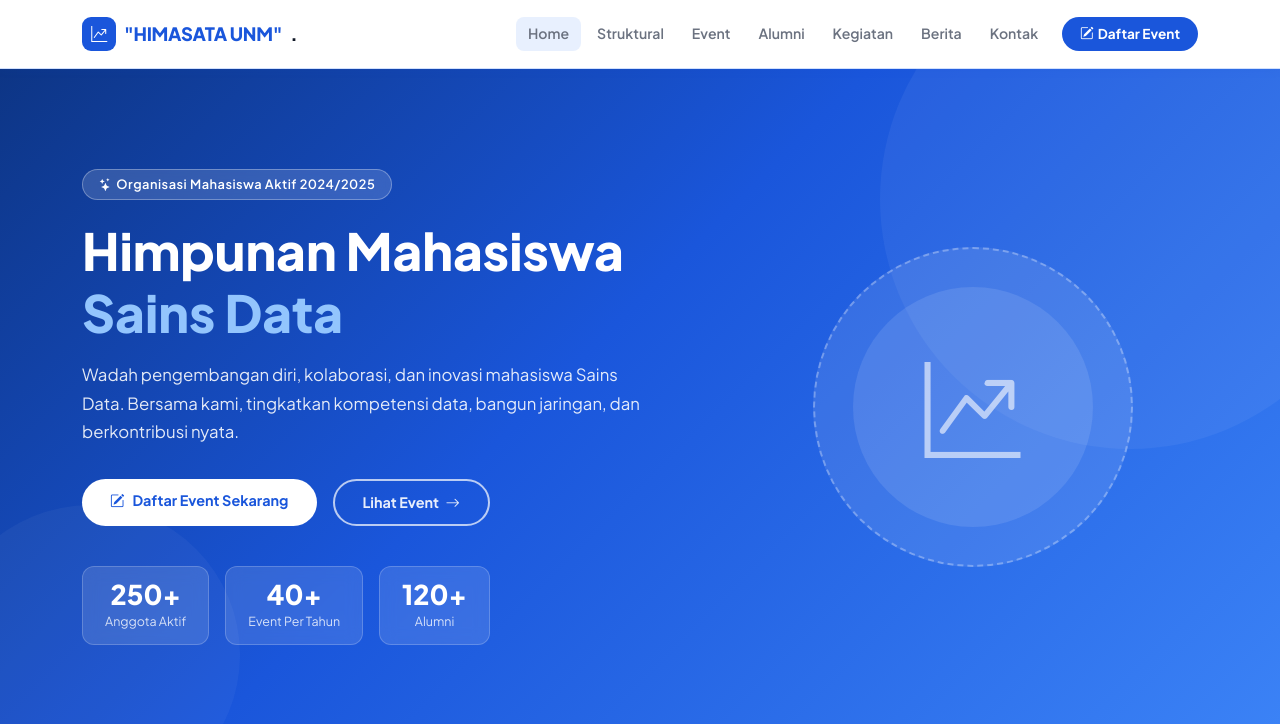
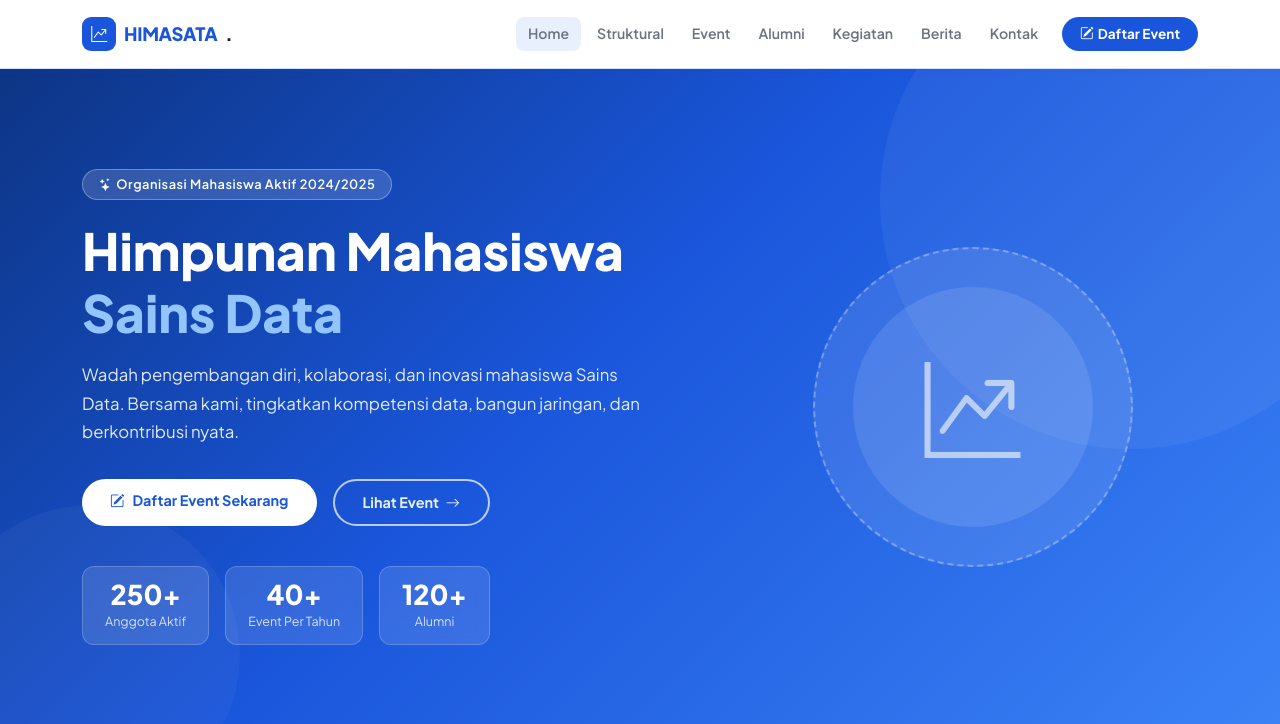
Before and after one commit to damaruWS55/himasata, a PHP site: page / in a window 1280 px wide. Shown: the top 724 px of the page. Run offline with PHP 8.4, Linux system fonts and the light colour scheme.

Commit message:
Update index.php

```diff
--- a/index.php
+++ b/index.php
@@ -931,7 +931,7 @@ $pesan  = htmlspecialchars($_GET['pesan']  ?? '');
             <div style="background:var(--biru-utama);color:#fff;width:34px;height:34px;border-radius:9px;display:flex;align-items:center;justify-content:center;font-size:1rem;">
                 <i class="bi bi-graph-up-arrow"></i>
             </div>
-            "HIMASATA UNM"<span class="brand-dot">.</span>
+            HIMASATA<span class="brand-dot">.</span>
         </a>
 
         <!-- Tombol hamburger untuk mobile -->
```
